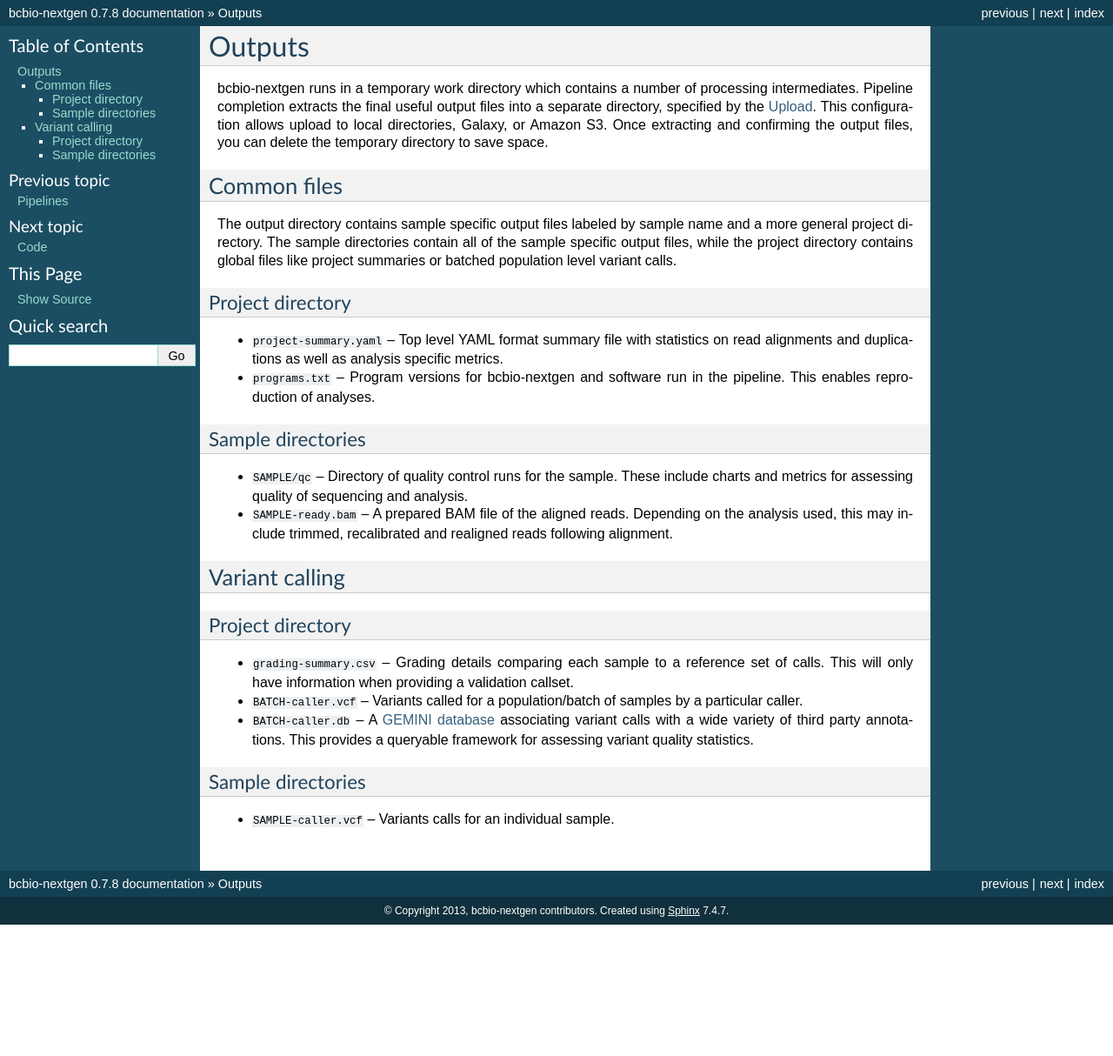
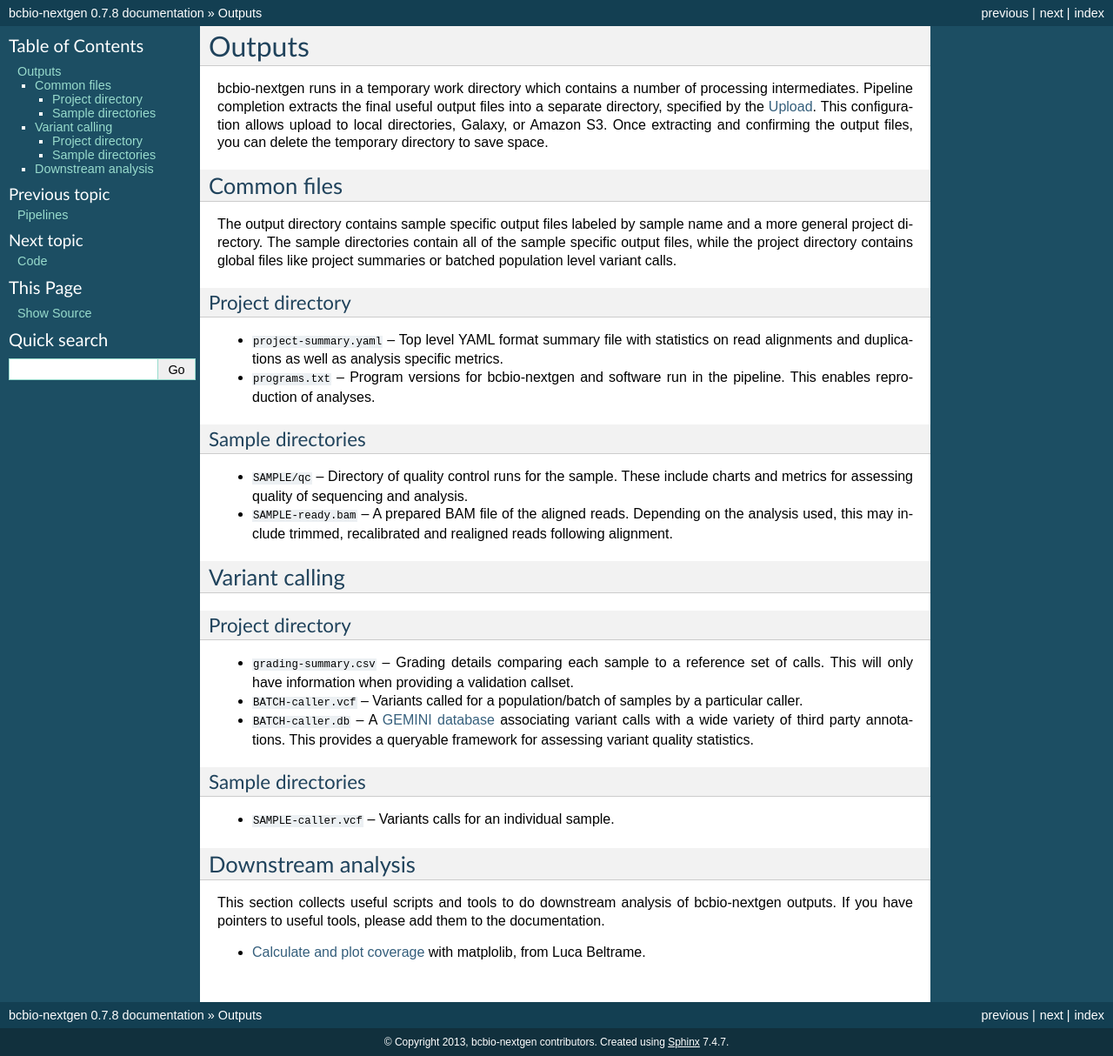
Before and after one commit to bcbio/bcbio-nextgen, a Sphinx documentation site: the page built from docs/contents/outputs.rst, in a window 1280 px wide. Shown: the whole page at 87% size. Built offline with Sphinx 7.4.7, drawn with Linux system fonts in a browser that asks for light colours; before the commit the page ends 1063 px from its top, so only the background shows below that.

Commit message:
Documentation: Add wget to required software for installation. Thanks to Tim Hughes. Add pointers to downstream analysis tools, thanks to @lbeltrame #195

```diff
--- a/docs/contents/installation.rst
+++ b/docs/contents/installation.rst
@@ -35,6 +35,7 @@ requirements:
   installed (the python-dev or python-devel packages).
 - Compilers: gcc and g++.
 - The git version control system (http://git-scm.com/).
+- wget for file retrieval (https://www.gnu.org/software/wget/)
 
 If you're using the ``--nosudo`` option, please see :ref:`isolated-install`
 for additional system requirements needed to bootstrap the full system.
--- a/docs/contents/outputs.rst
+++ b/docs/contents/outputs.rst
@@ -53,3 +53,14 @@ Project directory
 Sample directories
 ~~~~~~~~~~~~~~~~~~
 - ``SAMPLE-caller.vcf`` -- Variants calls for an individual sample.
+
+Downstream analysis
+===================
+
+This section collects useful scripts and tools to do downstream analysis of
+bcbio-nextgen outputs. If you have pointers to useful tools, please add them to
+the documentation.
+
+- `Calculate and plot coverage`_ with matplolib, from Luca Beltrame.
+
+.. _Calculate and plot coverage:  https://github.com/chapmanb/bcbio-nextgen/issues/195#issuecomment-39071048
```
